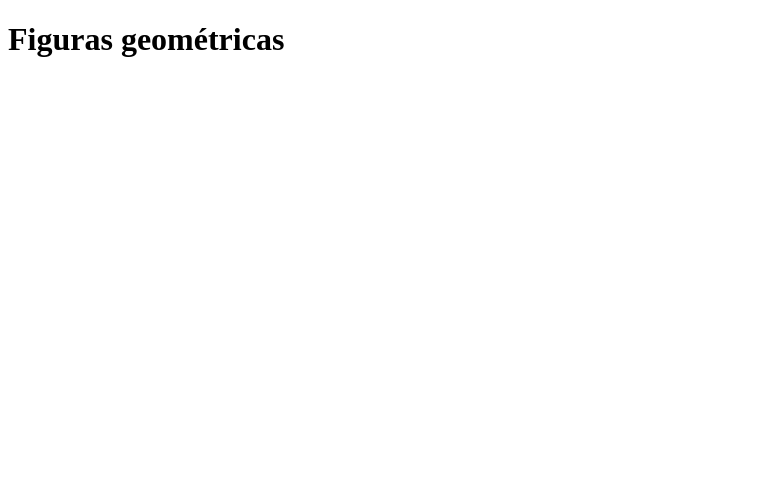
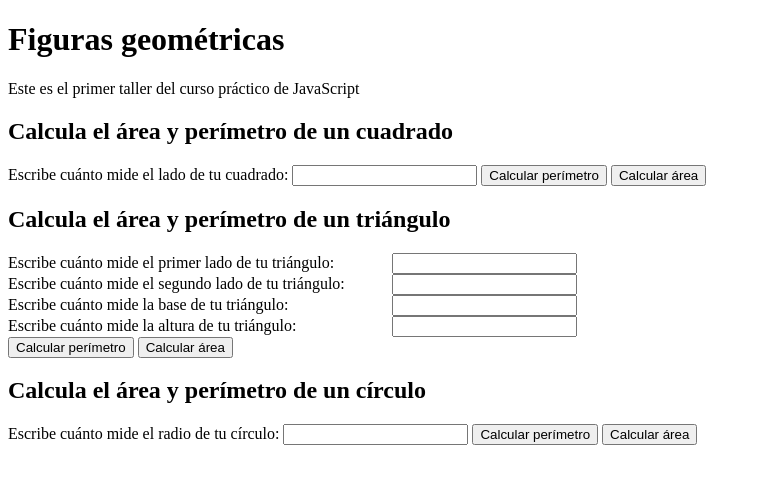
Before and after one commit to schicoma/js-challenge, a plain HTML site: page 006_javascript_practico/figuras-geometricas/figuras.html in a window 1280 px wide. Shown: the whole page, without its empty margins (0-761 px from the left). Drawn offline with Linux system fonts and the light colour scheme.

Commit message:
Completando los formularios del triangulo y el circulo

```diff
--- a/006_javascript_practico/figuras-geometricas/figuras.html
+++ b/006_javascript_practico/figuras-geometricas/figuras.html
@@ -6,10 +6,83 @@
     <meta http-equiv="X-UA-Compatible" content="IE=edge">
     <meta name="viewport" content="width=device-width, initial-scale=1.0">
     <title>Figuras geométricas | Curso Práctico de JavaScript</title>
+    <link rel="stylesheet" href="./style.css">
 </head>
 
 <body>
-    <h1>Figuras geométricas</h1>
+    <header>
+        <h1>Figuras geométricas</h1>
+        <p>
+            Este es el primer taller del curso práctico de JavaScript
+        </p>
+    </header>
+
+    <!-- Formulario para hacer cálculos con cuadrados-->
+
+    <section>
+        <h2>Calcula el área y perímetro de un cuadrado</h2>
+        <form>
+            <label for="InputCuadrado">
+                Escribe cuánto mide el lado de tu cuadrado:
+                <input type="number" id="InputCuadrado">
+            </label>
+            <button type="button" id="calcularPerimetro" onclick="calcularPerimetroCuadrado()">
+                Calcular perímetro
+            </button>
+            <button type="button" id="calcularArea" onclick="calcularAreaCuadrado()">
+                Calcular área
+            </button>
+        </form>
+    </section>
+
+    <!-- Formulario para hacer cálculos con triángulos-->
+
+    <section class="triangle-section">
+        <h2>Calcula el área y perímetro de un triángulo</h2>
+        <form>
+            <label for="InputTrianguloLado1">
+                <span>Escribe cuánto mide el primer lado de tu triángulo:</span>
+                <input type="number" id="InputTrianguloLado1">
+            </label>
+
+            <label for="InputTrianguloLado2">
+                <span>Escribe cuánto mide el segundo lado de tu triángulo:</span>
+                <input type="number" id="InputTrianguloLado2">
+            </label>
+            <label for="InputTrianguloBase">
+                <span>Escribe cuánto mide la base de tu triángulo:</span>
+                <input type="number" id="InputTrianguloBase">
+            </label>
+            <label for="InputTrianguloAltura">
+                <span>Escribe cuánto mide la altura de tu triángulo:</span>
+                <input type="number" id="InputTrianguloAltura">
+            </label>
+            <button type="button" id="calcularPerimetro" onclick="calcularPerimetroTriangulo()">
+                Calcular perímetro
+            </button>
+            <button type="button" id="calcularArea" onclick="calcularAreaTriangulo()">
+                Calcular área
+            </button>
+        </form>
+    </section>
+
+    <!-- Formulario para hacer cálculos con círculos-->
+
+    <section>
+        <h2>Calcula el área y perímetro de un círculo</h2>
+        <form>
+            <label for="InputCirculo">
+                Escribe cuánto mide el radio de tu círculo:
+                <input type="number" id="InputCirculo">
+            </label>
+            <button type="button" id="calcularPerimetro" onclick="calcularPerimetroCirculo()">
+                Calcular perímetro
+            </button>
+            <button type="button" id="calcularArea" onclick="calcularAreaCirculo()">
+                Calcular área
+            </button>
+        </form>
+    </section>
 
     <script src="./figuras.js"></script>
 </body>
--- a/006_javascript_practico/figuras-geometricas/figuras.js
+++ b/006_javascript_practico/figuras-geometricas/figuras.js
@@ -74,3 +74,59 @@ function areaCirculo(radio) {
 // console.log(`El área del círculo es: ${areaCirculo}cm^2`);
 
 console.groupEnd();
+
+
+// Aquí interactuamos con el HTML
+
+function calcularPerimetroCuadrado() {
+    const inputCuadrado = document.getElementById('InputCuadrado');
+    const lado = parseFloat(inputCuadrado.value);
+    const perimetro = perimetroCuadrado(lado);
+    alert(perimetro);
+}
+
+function calcularAreaCuadrado() {
+    const inputCuadrado = document.getElementById('InputCuadrado');
+    const lado = parseFloat(inputCuadrado.value);
+    const area = areaCuadrado(lado);
+    alert(area);
+}
+
+function calcularPerimetroTriangulo() {
+    const inputTrianguloLado1 = document.getElementById('InputTrianguloLado1');
+    const lado1 = parseFloat(inputTrianguloLado1.value);
+
+    const inputTrianguloLado2 = document.getElementById('InputTrianguloLado2');
+    const lado2 = parseFloat(inputTrianguloLado2.value);
+
+    const inputTrianguloBase = document.getElementById('InputTrianguloBase');
+    const base = parseFloat(inputTrianguloBase.value);
+
+    const perimetro = perimetroTriangulo(lado1, lado2, base);
+    alert(perimetro);
+}
+
+function calcularAreaTriangulo() {
+    const inputTrianguloBase = document.getElementById('InputTrianguloBase');
+    const base = parseFloat(inputTrianguloBase.value);
+
+    const inputTrianguloAltura = document.getElementById('InputTrianguloAltura');
+    const altura = parseFloat(inputTrianguloAltura.value);
+
+    const area = areaTriangulo(base, altura);
+    alert(area)
+}
+
+function calcularPerimetroCirculo() {
+    const inputCirculo = document.getElementById('InputCirculo');
+    const radio = parseFloat(inputCirculo.value);
+    const perimetro = perimetroCirculo(radio);
+    alert(perimetro);
+}
+
+function calcularAreaCirculo() {
+    const inputCirculo = document.getElementById('InputCirculo');
+    const radio = parseFloat(inputCirculo.value);
+    const area = areaCirculo(radio);
+    alert(area);
+}
--- /dev/null
+++ b/006_javascript_practico/figuras-geometricas/style.css
@@ -0,0 +1,8 @@
+.triangle-section label {
+    display: block;
+}
+
+.triangle-section label span {
+    display: inline-block;
+    min-width: 380px;
+}
```
